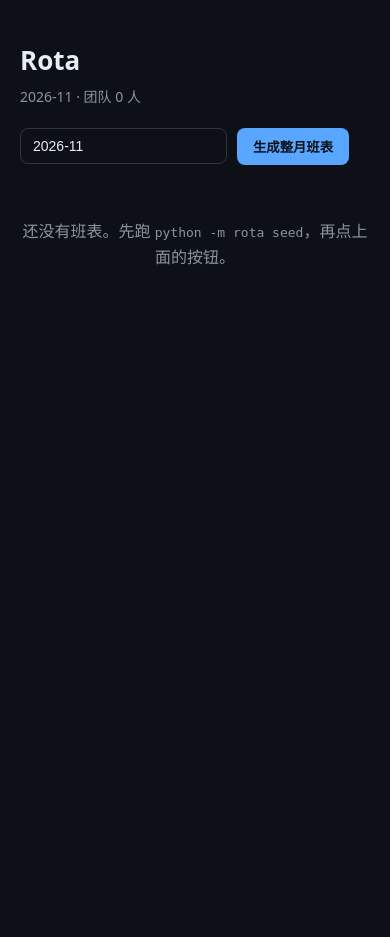
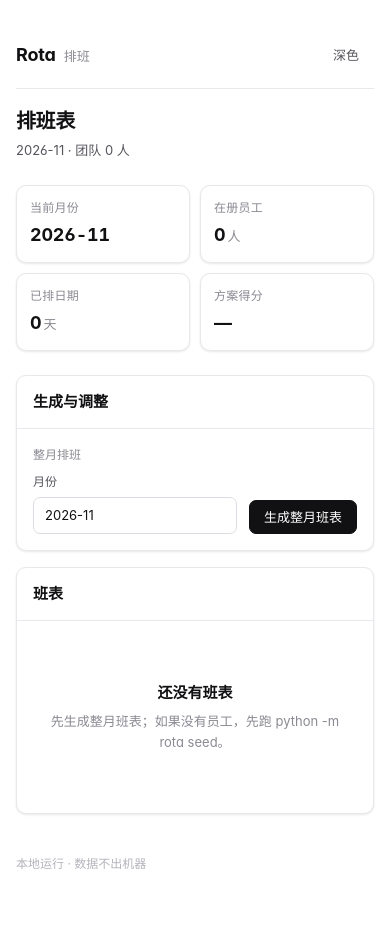
Before and after one commit to wushiyi105-jpg/rota, a FastAPI app: page / in a window 390 px wide. Before the commit the page ends 265 px from the top, so only its background shows below. Run offline with FastAPI, Linux system fonts and the light colour scheme; parts of the project's set-up code (start-up, migrations or seed data) failed here and were passed over.

Commit message:
feat(ui): 统一简洁界面与共享样式

```diff
--- a/rota/iface/web.py
+++ b/rota/iface/web.py
@@ -7,6 +7,7 @@ from pathlib import Path
 
 from fastapi import FastAPI, Form, Request
 from fastapi.responses import HTMLResponse, PlainTextResponse, RedirectResponse
+from fastapi.staticfiles import StaticFiles
 from fastapi.templating import Jinja2Templates
 
 from ..adapters.store import SqliteStore
@@ -22,6 +23,11 @@ TEMPLATES = Jinja2Templates(directory=str(Path(__file__).resolve().parents[2] /
 
 def create_app(settings: Settings, store: SqliteStore | None = None) -> FastAPI:
     app = FastAPI(title="Rota", version="1.0.0")
+    app.mount(
+        "/static",
+        StaticFiles(directory=str(Path(__file__).resolve().parents[2] / "static")),
+        name="static",
+    )
     store = store or SqliteStore(settings.db_path)
 
     def render(request: Request, month: str) -> HTMLResponse:
--- /dev/null
+++ b/static/ui.css
@@ -0,0 +1,327 @@
+/* ============================================================
+   ui.css —— 18 个仓共用的界面基础
+   设计语言参考：solidtime / invoiceninja / Wallos 的界面结构
+   （只借鉴设计规律，不含任何上游代码）
+   用法：<link rel="stylesheet" href="/static/ui.css">
+   ============================================================ */
+
+:root {
+  /* 背景四级 */
+  --bg: #ffffff;
+  --bg-subtle: #fafafa;
+  --bg-muted: #f4f4f5;
+  --card: #ffffff;
+
+  /* 文字四级 */
+  --text: #111113;
+  --text-2: #55555c;
+  --text-3: #8a8a92;
+  --text-4: #b4b4bb;
+
+  /* 边框三级 */
+  --border: #e8e8ec;
+  --border-2: #dcdce2;
+  --border-3: #c9c9d1;
+
+  /* 强调色只用一个 */
+  --accent: #2f6feb;
+  --accent-soft: #eaf1fe;
+  --accent-ink: #1a4fbf;
+
+  /* 语义色 */
+  --ok: #18794e;
+  --ok-soft: #e8f5ee;
+  --warn: #9a6700;
+  --warn-soft: #fdf6e3;
+  --bad: #b42318;
+  --bad-soft: #fdecea;
+
+  /* 圆角：一个基准，其余派生 */
+  --radius: 10px;
+  --radius-sm: 7px;
+  --radius-lg: 14px;
+
+  /* 只有两级阴影，别加第三级 */
+  --shadow-card: 0 1px 2px rgba(17, 17, 19, .04), 0 1px 3px rgba(17, 17, 19, .06);
+  --shadow-pop: 0 10px 30px rgba(17, 17, 19, .10);
+
+  /* 字阶：基准 15px，比默认 16 更紧凑、更像专业软件 */
+  --fs-2xs: 10px;
+  --fs-xs: 12px;
+  --fs-sm: 13px;
+  --fs-base: 15px;
+  --fs-lg: 18px;
+  --fs-xl: 20px;
+  --fs-2xl: 26px;
+  --fs-3xl: 32px;
+
+  --font: "Inter", -apple-system, "Segoe UI", "Microsoft YaHei", "PingFang SC", sans-serif;
+  --mono: "JetBrains Mono", ui-monospace, "Cascadia Code", Consolas, monospace;
+}
+
+/* 深色：同一套变量，不写第二套样式 */
+:root[data-theme="dark"] {
+  --bg: #0b0b0c;
+  --bg-subtle: #101012;
+  --bg-muted: #16161a;
+  --card: #121214;
+  --text: #f2f2f3;
+  --text-2: #a1a1a8;
+  --text-3: #77777f;
+  --text-4: #55555c;
+  --border: #232328;
+  --border-2: #2e2e34;
+  --border-3: #3a3a42;
+  --accent: #6a9bff;
+  --accent-soft: #16233d;
+  --accent-ink: #a8c4ff;
+  --ok: #4ade80;
+  --ok-soft: #10241a;
+  --warn: #fbbf24;
+  --warn-soft: #2a1f08;
+  --bad: #f87171;
+  --bad-soft: #2a1214;
+  --shadow-card: 0 1px 2px rgba(0, 0, 0, .5);
+  --shadow-pop: 0 12px 32px rgba(0, 0, 0, .6);
+}
+
+* { box-sizing: border-box; }
+
+html { -webkit-text-size-adjust: 100%; }
+
+body {
+  margin: 0;
+  background: var(--bg);
+  color: var(--text);
+  font: var(--fs-base)/1.6 var(--font);
+  font-feature-settings: "cv11", "ss01";   /* Inter 的字形微调 */
+  -webkit-font-smoothing: antialiased;
+}
+
+/* ---------- 页面骨架 ---------- */
+
+.shell { max-width: 1080px; margin: 0 auto; padding: 40px 24px 96px; }
+.shell--wide { max-width: 1280px; }
+
+.topbar {
+  display: flex; align-items: center; justify-content: space-between;
+  gap: 16px; padding: 14px 0 22px;
+  border-bottom: 1px solid var(--border);
+  margin-bottom: 28px;
+}
+
+.brand { display: flex; align-items: baseline; gap: 10px; }
+.brand b { font-size: var(--fs-lg); font-weight: 650; letter-spacing: -.01em; }
+.brand span { color: var(--text-3); font-size: var(--fs-sm); }
+
+.page-head { margin-bottom: 24px; }
+.page-head h1 {
+  margin: 0 0 6px; font-size: var(--fs-2xl); font-weight: 650;
+  letter-spacing: -.02em; line-height: 1.25;
+}
+.page-head p { margin: 0; color: var(--text-2); font-size: var(--fs-sm); }
+
+/* ---------- 数字行 ---------- */
+
+.stats { display: grid; grid-template-columns: repeat(auto-fit, minmax(160px, 1fr)); gap: 12px; margin-bottom: 24px; }
+.stat {
+  background: var(--card); border: 1px solid var(--border);
+  border-radius: var(--radius); padding: 14px 16px;
+  box-shadow: var(--shadow-card);
+}
+.stat .k { color: var(--text-3); font-size: var(--fs-xs); letter-spacing: .02em; }
+.stat .v {
+  margin-top: 4px; font-size: var(--fs-xl); font-weight: 650;
+  font-variant-numeric: tabular-nums; letter-spacing: -.01em;
+}
+.stat .v small { font-size: var(--fs-sm); font-weight: 500; color: var(--text-3); margin-left: 2px; }
+
+/* ---------- 卡片 ---------- */
+
+.card {
+  background: var(--card); border: 1px solid var(--border);
+  border-radius: var(--radius); box-shadow: var(--shadow-card);
+  overflow: hidden;
+}
+.card + .card { margin-top: 16px; }
+.card__head {
+  display: flex; align-items: center; justify-content: space-between;
+  padding: 14px 16px; border-bottom: 1px solid var(--border);
+}
+.card__head h2 { margin: 0; font-size: var(--fs-base); font-weight: 600; }
+.card__head .hint { color: var(--text-3); font-size: var(--fs-xs); }
+.card__body { padding: 16px; }
+
+/* ---------- 表格：高级感主要靠这张表 ---------- */
+
+.table { width: 100%; border-collapse: collapse; font-size: var(--fs-sm); }
+.table th {
+  text-align: left; font-weight: 500; color: var(--text-3);
+  font-size: var(--fs-2xs); letter-spacing: .06em; text-transform: uppercase;
+  padding: 10px 16px; background: var(--bg-subtle);
+  border-bottom: 1px solid var(--border); white-space: nowrap;
+}
+.table td {
+  padding: 11px 16px; border-bottom: 1px solid var(--border);
+  vertical-align: middle;
+}
+.table tr:last-child td { border-bottom: 0; }
+.table tbody tr:hover { background: var(--bg-subtle); }
+.table .num { text-align: right; font-variant-numeric: tabular-nums; }
+.table .strong { font-weight: 600; }
+.table .muted { color: var(--text-3); }
+
+/* ---------- 标记 ---------- */
+
+.tag {
+  display: inline-flex; align-items: center; gap: 5px;
+  padding: 2px 8px; border-radius: 999px;
+  font-size: var(--fs-xs); font-weight: 500;
+  border: 1px solid var(--border-2); color: var(--text-2);
+  background: var(--bg-subtle); white-space: nowrap;
+}
+.tag--ok { color: var(--ok); background: var(--ok-soft); border-color: transparent; }
+.tag--warn { color: var(--warn); background: var(--warn-soft); border-color: transparent; }
+.tag--bad { color: var(--bad); background: var(--bad-soft); border-color: transparent; }
+.tag--accent { color: var(--accent-ink); background: var(--accent-soft); border-color: transparent; }
+
+/* ---------- 按钮 ---------- */
+
+.btn {
+  display: inline-flex; align-items: center; justify-content: center; gap: 6px;
+  height: 34px; padding: 0 14px; border-radius: var(--radius-sm);
+  font: 500 var(--fs-sm)/1 var(--font); cursor: pointer;
+  border: 1px solid var(--border-2); background: var(--card); color: var(--text);
+  transition: background .12s ease, border-color .12s ease;
+}
+.btn:hover { background: var(--bg-muted); }
+.btn--primary { background: var(--text); border-color: var(--text); color: var(--bg); }
+.btn--primary:hover { opacity: .88; }
+.btn--ghost { border-color: transparent; background: transparent; color: var(--text-2); }
+.btn--ghost:hover { background: var(--bg-muted); color: var(--text); }
+.btn:disabled { opacity: .45; cursor: not-allowed; }
+
+/* ---------- 表单 ---------- */
+
+.field { display: flex; flex-direction: column; gap: 6px; }
+.field label { font-size: var(--fs-xs); color: var(--text-2); }
+.input, .select, textarea.input {
+  width: 100%; padding: 8px 11px; font: var(--fs-sm)/1.5 var(--font);
+  color: var(--text); background: var(--bg);
+  border: 1px solid var(--border-2); border-radius: var(--radius-sm);
+  outline: none;
+}
+.input:focus, .select:focus, textarea.input:focus {
+  border-color: var(--accent); box-shadow: 0 0 0 3px var(--accent-soft);
+}
+.row { display: flex; gap: 12px; flex-wrap: wrap; }
+.row > * { flex: 1 1 180px; }
+
+/* ---------- 空状态与提示 ---------- */
+
+.empty {
+  padding: 44px 16px; text-align: center; color: var(--text-3); font-size: var(--fs-sm);
+}
+.empty b { display: block; color: var(--text); font-size: var(--fs-base); margin-bottom: 6px; }
+
+.note {
+  display: flex; gap: 8px; padding: 10px 12px; border-radius: var(--radius-sm);
+  background: var(--bg-subtle); border: 1px solid var(--border);
+  color: var(--text-2); font-size: var(--fs-sm);
+}
+.note--warn { background: var(--warn-soft); border-color: transparent; color: var(--warn); }
+
+/* ---------- 代码与细节 ---------- */
+
+code, .mono { font-family: var(--mono); font-size: .92em; }
+code {
+  background: var(--bg-muted); border: 1px solid var(--border);
+  padding: 1px 5px; border-radius: 5px;
+}
+
+hr.sep { border: 0; border-top: 1px solid var(--border); margin: 24px 0; }
+
+.foot { margin-top: 40px; color: var(--text-4); font-size: var(--fs-xs); }
+
+@media (max-width: 720px) {
+  .shell { padding: 24px 16px 64px; }
+  .page-head h1 { font-size: var(--fs-xl); }
+  .table th, .table td { padding: 9px 12px; }
+}
+
+/* ---------- 布局辅助（保持少而稳） ---------- */
+
+.table-wrap { overflow-x: auto; }
+.cols { display: grid; grid-template-columns: 1.45fr 1fr; gap: 16px; align-items: start; }
+.cols > div > .card:first-child { margin-top: 0; }
+.stack { display: grid; gap: 10px; }
+.list-row {
+  display: flex; align-items: center; justify-content: space-between;
+  gap: 12px; padding: 9px 0; border-bottom: 1px solid var(--border);
+  font-size: var(--fs-sm);
+}
+.list-row:last-child { border-bottom: 0; }
+.list-row .t { color: var(--text); }
+.list-row .s { color: var(--text-3); font-size: var(--fs-xs); }
+.progress { height: 5px; background: var(--bg-muted); border-radius: 99px; overflow: hidden; }
+.progress > i { display: block; height: 5px; background: var(--accent); border-radius: 99px; }
+.checklist { display: grid; gap: 0; }
+.check { display: flex; align-items: flex-start; gap: 10px; padding: 9px 0; border-bottom: 1px solid var(--border); font-size: var(--fs-sm); }
+.check:last-child { border-bottom: 0; }
+.check .box { width: 15px; height: 15px; border: 1px solid var(--border-3); border-radius: 4px; margin-top: 3px; flex: none; }
+.check .box.on { background: var(--accent); border-color: var(--accent); }
+.check .box.on::after { content: ""; display: block; width: 3px; height: 7px; border: solid #fff; border-width: 0 1.5px 1.5px 0; transform: rotate(45deg); margin: 2px 0 0 5px; }
+.form-grid { display: grid; grid-template-columns: repeat(auto-fit, minmax(180px, 1fr)); gap: 12px; }
+.form-actions { display: flex; gap: 10px; align-items: center; flex-wrap: wrap; margin-top: 14px; }
+.stat .v.ok { color: var(--ok); }
+.stat .v.bad { color: var(--bad); }
+.section-gap { margin-top: 16px; }
+.mono-num { font-variant-numeric: tabular-nums; }
+@media (max-width: 860px) {
+  .cols { grid-template-columns: 1fr; }
+}
+
+.inline-form { display: flex; gap: 8px; align-items: center; justify-content: flex-end; }
+.inline-form .input { width: 104px; height: 30px; padding: 4px 9px; }
+.inline-form .btn { height: 30px; padding: 0 10px; }
+.table .tag { margin-right: 0; }
+.form-block { margin-bottom: 14px; }
+.form-block:last-child { margin-bottom: 0; }
+.form-title { font-size: var(--fs-xs); color: var(--text-3); margin-bottom: 8px; }
+
+.field--auto { flex: 0 0 auto; align-self: flex-end; }
+.detail { color: var(--text-2); font-size: var(--fs-sm); line-height: 1.65; }
+.kv { display: grid; grid-template-columns: 120px 1fr; gap: 6px 14px; font-size: var(--fs-sm); }
+.kv dt { color: var(--text-3); }
+.kv dd { margin: 0; color: var(--text); }
+.big { font-size: var(--fs-3xl); font-weight: 650; letter-spacing: -.02em; font-variant-numeric: tabular-nums; }
+.big small { font-size: var(--fs-base); font-weight: 500; color: var(--text-3); margin-left: 4px; }
+
+.board { display: grid; grid-template-columns: repeat(3, minmax(0, 1fr)); gap: 16px; margin-bottom: 16px; }
+.board .card { margin-top: 0; }
+
+.board .list-row { align-items: flex-start; }
+@media (max-width: 860px) { .board { grid-template-columns: 1fr; } }
+.timeline { display: grid; gap: 0; }
+.timeline-item { display: grid; grid-template-columns: 92px 1fr auto; gap: 12px; align-items: center; padding: 10px 0; border-bottom: 1px solid var(--border); font-size: var(--fs-sm); }
+.timeline-item:last-child { border-bottom: 0; }
+.timeline-item .d { color: var(--text-3); font-variant-numeric: tabular-nums; }
+
+@media (max-width: 720px) {
+  .stats { grid-template-columns: repeat(2, minmax(0, 1fr)); gap: 10px; }
+  .stat { padding: 12px 13px; }
+  .stat .v { font-size: clamp(16px, 4.6vw, 20px); overflow-wrap: anywhere; }
+  .card__head { align-items: flex-start; }
+  .card__head .hint { display: none; }
+  .table { min-width: 620px; }
+  .topbar { padding-bottom: 16px; margin-bottom: 20px; }
+  .brand { gap: 8px; }
+  .brand span { max-width: 190px; overflow: hidden; text-overflow: ellipsis; white-space: nowrap; }
+  .timeline-item { grid-template-columns: 76px 1fr auto; gap: 8px; }
+}
+
+.board { align-items: start; }
+.board-item { padding: 9px 0; border-bottom: 1px solid var(--border); }
+.board-item:last-child { border-bottom: 0; padding-bottom: 0; }
+.board-item .t { font-size: var(--fs-sm); font-weight: 600; }
+.board-item .why { color: var(--text-3); font-size: var(--fs-xs); margin-top: 2px; line-height: 1.5; }
--- /dev/null
+++ b/templates/_macros.html
@@ -0,0 +1,70 @@
+{# 18 仓共用页面骨架：只依赖 /static/ui.css，不引外部字体和图标库 #}
+{% macro shell(name, tagline, wide=false) -%}
+<!doctype html>
+<html lang="zh-CN">
+<head>
+  <meta charset="utf-8">
+  <meta name="viewport" content="width=device-width, initial-scale=1">
+  <title>{{ name }} · {{ tagline }}</title>
+  <link rel="stylesheet" href="/static/ui.css">
+</head>
+<body>
+  <main class="shell{% if wide %} shell--wide{% endif %}">
+    <header class="topbar">
+      <div class="brand"><b>{{ name }}</b><span>{{ tagline }}</span></div>
+      <button class="btn btn--ghost" type="button" data-theme-toggle>深色</button>
+    </header>
+    {{ caller() }}
+    <footer class="foot">本地运行 · 数据不出机器</footer>
+  </main>
+  <script>
+    (function () {
+      var root = document.documentElement;
+      var btn = document.querySelector('[data-theme-toggle]');
+      var saved = localStorage.getItem('ui-theme');
+      if (saved) { root.dataset.theme = saved; btn.textContent = saved === 'dark' ? '浅色' : '深色'; }
+      btn.addEventListener('click', function () {
+        var next = root.dataset.theme === 'dark' ? 'light' : 'dark';
+        root.dataset.theme = next;
+        localStorage.setItem('ui-theme', next);
+        btn.textContent = next === 'dark' ? '浅色' : '深色';
+      });
+    })();
+  </script>
+</body>
+</html>
+{%- endmacro %}
+
+{% macro head(title, desc="") -%}
+<div class="page-head">
+  <h1>{{ title }}</h1>
+  {% if desc %}<p>{{ desc }}</p>{% endif %}
+</div>
+{%- endmacro %}
+
+{% macro stats(items) -%}
+<div class="stats">
+  {% for k, v, unit in items %}
+  <div class="stat"><div class="k">{{ k }}</div><div class="v">{{ v }}{% if unit %}<small>{{ unit }}</small>{% endif %}</div></div>
+  {% endfor %}
+</div>
+{%- endmacro %}
+
+{% macro card(title, hint="") -%}
+<section class="card">
+  <div class="card__head"><h2>{{ title }}</h2>{% if hint %}<span class="hint">{{ hint }}</span>{% endif %}</div>
+  <div class="card__body">{{ caller() }}</div>
+</section>
+{%- endmacro %}
+
+{% macro tag(text, kind="") -%}
+<span class="tag{% if kind %} tag--{{ kind }}{% endif %}">{{ text }}</span>
+{%- endmacro %}
+
+{% macro empty(title, text="") -%}
+<div class="empty"><b>{{ title }}</b>{% if text %}{{ text }}{% endif %}</div>
+{%- endmacro %}
+
+{% macro note(text, warn=false) -%}
+<div class="note{% if warn %} note--warn{% endif %}">{{ text }}</div>
+{%- endmacro %}
--- a/templates/index.html
+++ b/templates/index.html
@@ -1,78 +1,61 @@
-<!doctype html>
-<html lang="zh-CN">
-<head>
-<meta charset="utf-8">
-<meta name="viewport" content="width=device-width,initial-scale=1">
-<title>Rota · 排班</title>
-<style>
-  :root{--bg:#0d1117;--card:#161b22;--line:#30363d;--ink:#e6edf3;--muted:#8b949e;--accent:#58a6ff;--warn:#d29922;--bad:#f85149}
-  *{box-sizing:border-box}
-  body{margin:0;background:var(--bg);color:var(--ink);font-family:system-ui,-apple-system,"Microsoft YaHei",sans-serif;line-height:1.6}
-  .wrap{max-width:860px;margin:0 auto;padding:40px 20px 80px}
-  h1{font-size:26px;margin:0 0 4px}
-  .sub{color:var(--muted);font-size:14px;margin-bottom:20px}
-  form{display:flex;flex-wrap:wrap;gap:10px;margin-bottom:18px;align-items:center}
-  input,select{background:#0d1117;border:1px solid var(--line);color:var(--ink);border-radius:8px;padding:9px 12px;font-size:14px}
-  button{background:var(--accent);color:#0d1117;border:none;border-radius:8px;padding:9px 16px;font-weight:600;cursor:pointer}
-  button.ghost{background:#21262d;color:var(--ink);border:1px solid var(--line)}
-  table{width:100%;border-collapse:collapse;font-size:14px}
-  th{text-align:left;color:var(--muted);font-size:12px;padding:8px 10px;border-bottom:1px solid var(--line)}
-  td{padding:8px 10px;border-bottom:1px solid #21262d}
-  .score{font-variant-numeric:tabular-nums;color:var(--warn)}
-  .empty{color:var(--muted);padding:36px 0;text-align:center}
-  .links{display:flex;gap:12px;font-size:13px;margin:14px 0}
-  .links a{color:var(--accent);text-decoration:none}
-  .err{color:var(--bad);font-size:13px;margin-bottom:10px}
-</style>
-</head>
-<body>
-<div class="wrap">
-  <h1>Rota</h1>
-  <div class="sub">
-    {{ month }} · 团队 {{ staff|length }} 人
-    {% if score is not none %}<span class="score">· 总分 {{ score }}</span>{% endif %}
-  </div>
+{% from "_macros.html" import shell, head, stats, card, tag, empty, note %}
+{% call shell("Rota", "排班", true) %}
+{{ head("排班表", month ~ " · 团队 " ~ staff|length ~ " 人") }}
 
-  {% if error == 'month' %}<div class="err">月份格式应为 YYYY-MM。</div>{% endif %}
-  {% if error == 'date' %}<div class="err">请假日期格式不对，或结束早于开始。</div>{% endif %}
-  {% if error == 'noseed' %}<div class="err">还没有员工，先跑 <code>python -m rota seed</code>。</div>{% endif %}
+{{ stats([
+  ("当前月份", month, ""),
+  ("在册员工", staff|length, "人"),
+  ("已排日期", rows|length, "天"),
+  ("方案得分", score if score is not none else "—", "")
+]) }}
 
-  <form method="post" action="/plan">
-    <input name="month" value="{{ month }}" placeholder="2026-12">
-    <button type="submit">生成整月班表</button>
+{% if error == "month" %}{{ note("月份格式应为 YYYY-MM。", true) }}{% endif %}
+{% if error == "date" %}{{ note("请假日期格式不对，或结束早于开始。", true) }}{% endif %}
+{% if error == "noseed" %}{{ note("还没有员工，先跑 python -m rota seed。", true) }}{% endif %}
+
+{% call card("生成与调整") %}
+<div class="form-block">
+  <div class="form-title">整月排班</div>
+  <form method="post" action="/plan" class="row">
+    <div class="field"><label>月份</label><input class="input" name="month" value="{{ month }}" placeholder="2026-12"></div>
+    <div class="field" style="flex:0 0 auto;align-self:flex-end"><button class="btn btn--primary" type="submit">生成整月班表</button></div>
   </form>
+</div>
+{% if staff %}
+<div class="form-block">
+  <div class="form-title">插请假并重排</div>
+  <form method="post" action="/replan" class="row">
+    <input type="hidden" name="month" value="{{ month }}">
+    <div class="field"><label>员工</label><select class="select" name="staff_id">{% for s in staff %}<option value="{{ s.id }}">{{ s.name }}</option>{% endfor %}</select></div>
+    <div class="field"><label>开始</label><input class="input" name="start" value="{{ today }}"></div>
+    <div class="field"><label>结束</label><input class="input" name="end" value="{{ today }}"></div>
+    <div class="field"><label>事由</label><input class="input" name="reason" placeholder="可空"></div>
+    <div class="field" style="flex:0 0 auto;align-self:flex-end"><button class="btn" type="submit">重排</button></div>
+  </form>
+</div>
+{% endif %}
+{% endcall %}
 
-  {% if staff %}
-  <form method="post" action="/replan">
-    <input type="hidden" name="month" value="{{ month }}">
-    <select name="staff_id">
-      {% for s in staff %}<option value="{{ s.id }}">{{ s.name }}</option>{% endfor %}
-    </select>
-    <input name="start" value="{{ today }}" placeholder="请假开始">
-    <input name="end" value="{{ today }}" placeholder="请假结束">
-    <input name="reason" placeholder="事由（可空）">
-    <button class="ghost" type="submit">插请假并重排</button>
-  </form>
-  {% endif %}
-
-  {% if rows %}
-  <table>
+{% call card("班表", rows|length ~ " 天") %}
+{% if rows %}
+<div class="table-wrap">
+  <table class="table">
     <thead><tr><th>日期</th><th>早班</th><th>晚班</th><th>夜班</th></tr></thead>
     <tbody>
       {% for r in rows %}
-      <tr><td>{{ r.day }}</td><td>{{ r.morning }}</td><td>{{ r.evening }}</td><td>{{ r.night }}</td></tr>
+      <tr><td class="strong">{{ r.day }}</td><td>{{ r.morning }}</td><td>{{ r.evening }}</td><td>{{ r.night }}</td></tr>
       {% endfor %}
     </tbody>
   </table>
-  <div class="links">
-    <a href="/export.ics?month={{ month }}">导出 ICS</a>
-    <a href="/export.csv?month={{ month }}">导出 CSV</a>
-    <a href="/export.totals?month={{ month }}">人均班次</a>
-    <a href="/explain?month={{ month }}">扣分解释</a>
-  </div>
-  {% else %}
-  <div class="empty">还没有班表。{% if not staff %}先跑 <code>python -m rota seed</code>，{% endif %}再点上面的按钮。</div>
-  {% endif %}
 </div>
-</body>
-</html>
+<div class="form-actions">
+  <a class="btn" href="/export.ics?month={{ month }}">导出 ICS</a>
+  <a class="btn" href="/export.csv?month={{ month }}">导出 CSV</a>
+  <a class="btn" href="/export.totals?month={{ month }}">人均班次</a>
+  <a class="btn btn--ghost" href="/explain?month={{ month }}">扣分解释</a>
+</div>
+{% else %}
+{{ empty("还没有班表", "先生成整月班表；如果没有员工，先跑 python -m rota seed。") }}
+{% endif %}
+{% endcall %}
+{% endcall %}
```
Also changed, not shown: 1 other file.
